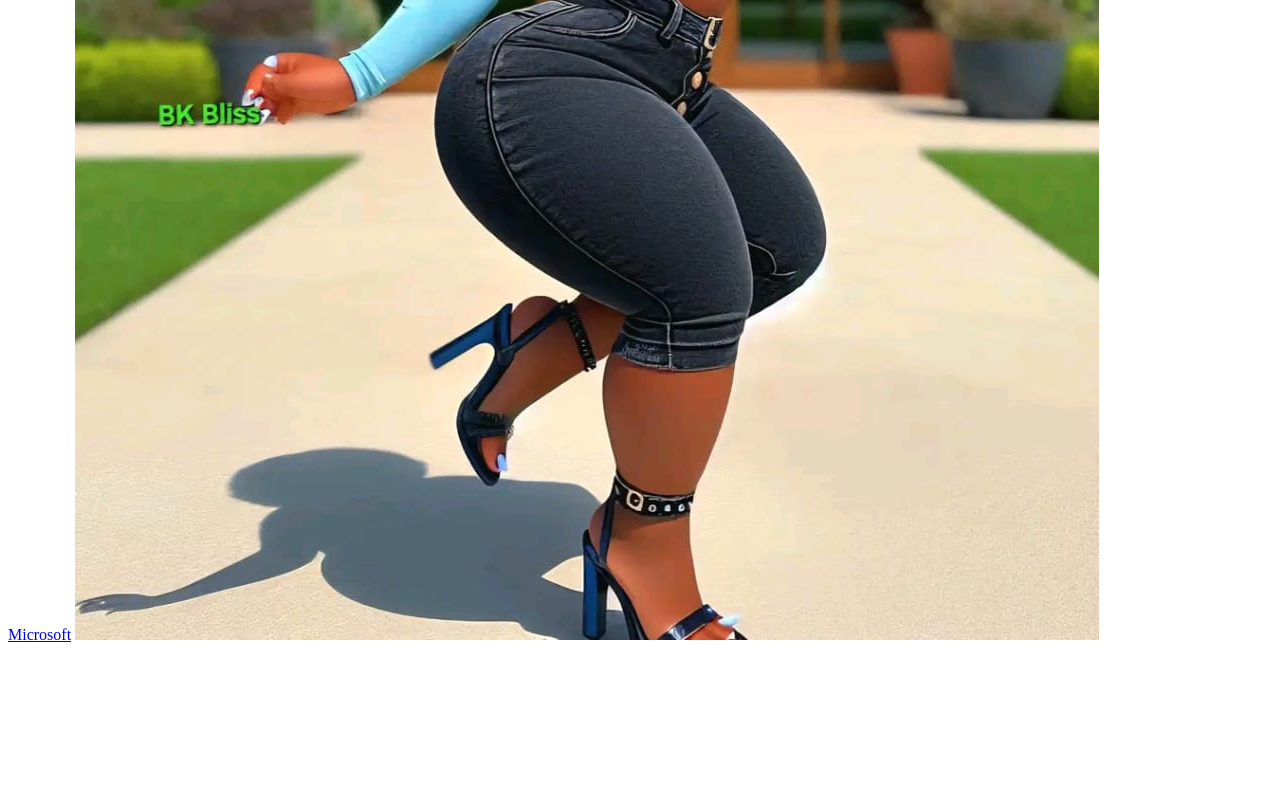
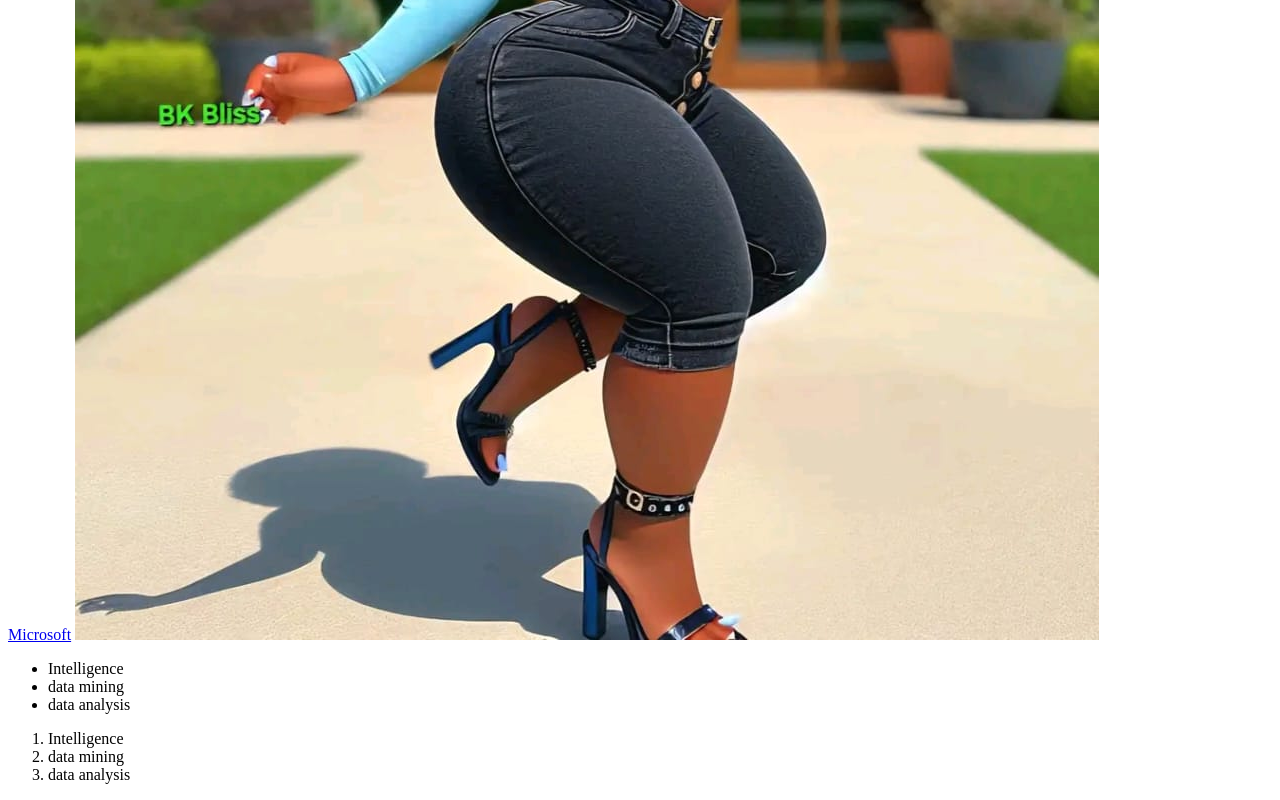
Before and after one commit to Seraf-J/Artificial, a plain HTML site: page Index.html in a window 1280 px wide. Shown: the part 876-1676 px from the top of the page. Before the commit the page ends 1528 px from the top, so only its background shows below. Drawn offline with Linux system fonts and the light colour scheme.

Commit message:
I have added comments

```diff
--- a/Index.html
+++ b/Index.html
@@ -6,6 +6,7 @@
     <title>DATA</title>
 
 </head>
+
 <body>
     <h1>DATA SCIENCE</h1>
     <p>Lorem ipsum dolor sit amet consectetur adipisicing elit. Unde qui magnam eveniet est ab voluptas illum? Quibusdam vitae dolorem distinctio quae debitis, expedita excepturi, quam pariatur tempora, harum consectetur facilis.</p>
@@ -16,5 +17,20 @@
 
     <img src="Image/Se.jpg" alt="A doll">
 
+    <!--This is unordered list-->
+
+    <ul>
+        <li>Intelligence</li>
+        <li>data mining</li>
+        <li>data analysis</li>
+    </ul>
+
+    <!--This is gan ordered list-->
+    <ol>
+        <li>Intelligence</li>
+        <li>data mining</li>
+        <li>data analysis</li>
+    </ol>
+
 </body>
 </html>
```
